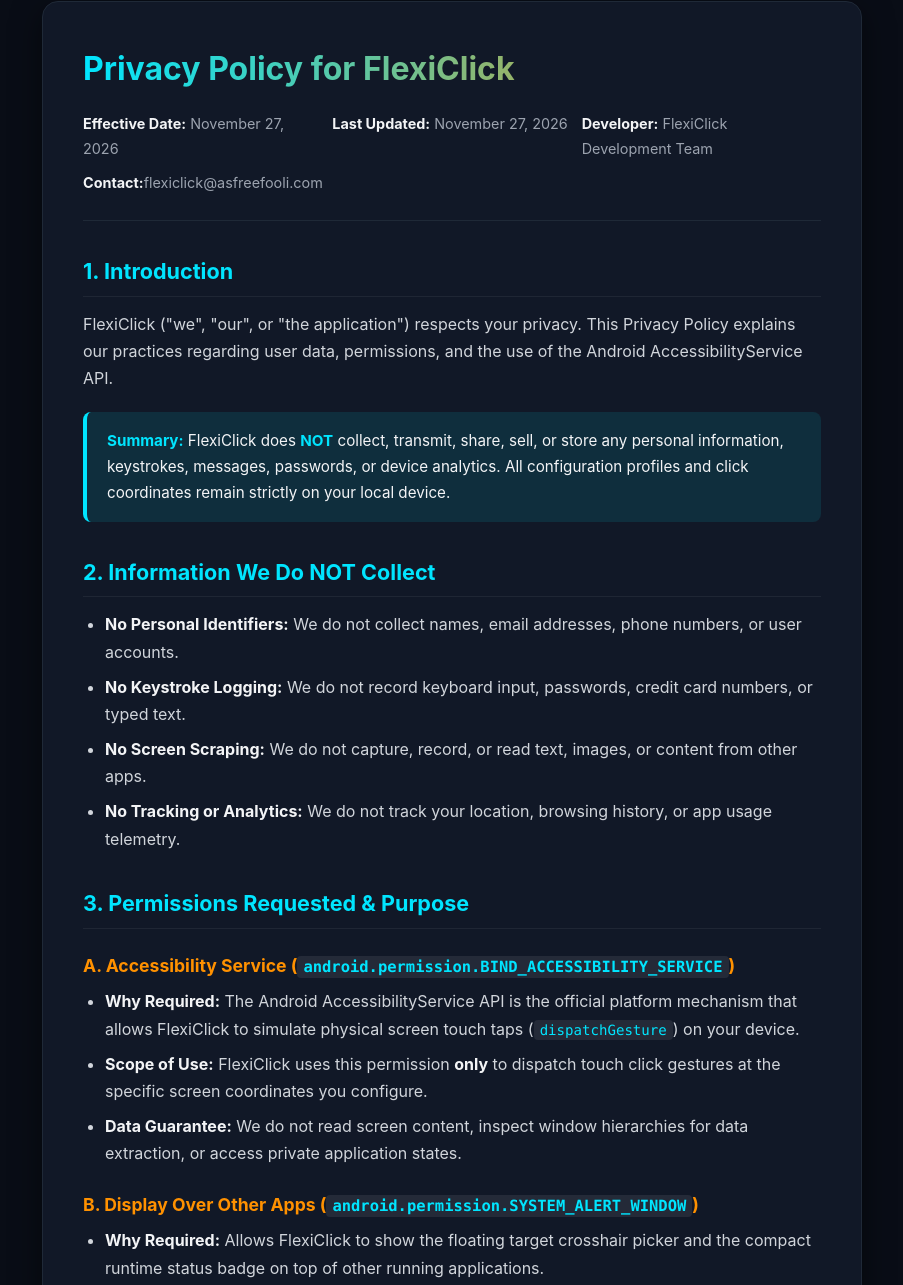
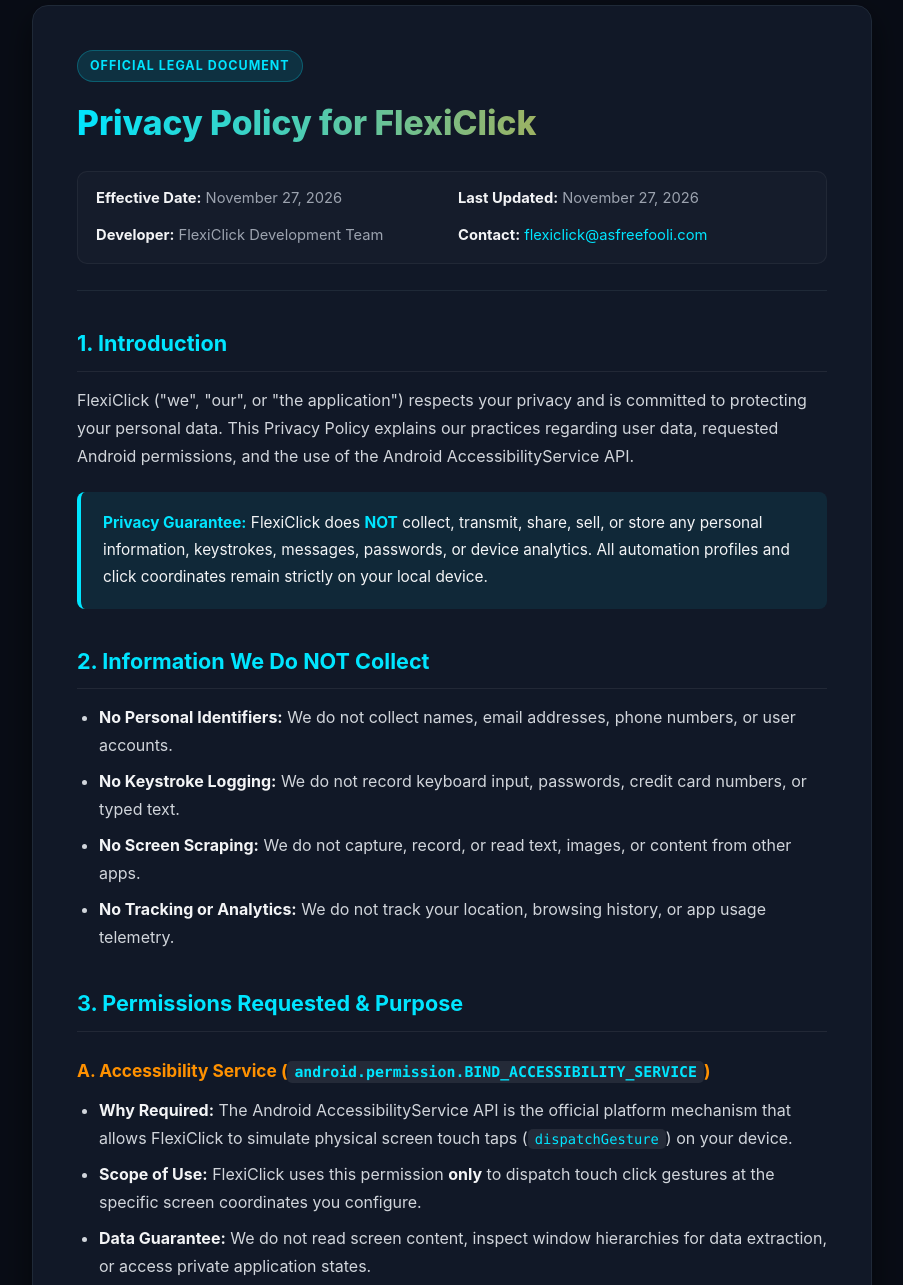
Before and after one commit to asad-028/privacy_policy, a plain HTML site: page index.html in a window 1280 px wide. Shown: the part 39-1324 px from the top of the page, without its empty margins (188-1091 px from the left). Drawn offline with Linux system fonts and the light colour scheme.

Commit message:
Refine styles and update Privacy Policy text
Updated various styles and improved text clarity in the Privacy Policy.

```diff
--- a/index.html
+++ b/index.html
@@ -13,7 +13,7 @@
             --text-muted: #9ca3af;
             --accent-cyan: #00e5ff;
             --accent-orange: #ff9100;
-            --badge-bg: rgba(0, 229, 255, 0.1);
+            --badge-bg: rgba(0, 229, 255, 0.08);
         }
 
         * {
@@ -26,53 +26,81 @@
             font-family: -apple-system, BlinkMacSystemFont, "Segoe UI", Roboto, Helvetica, Arial, sans-serif;
             background-color: var(--bg-dark);
             color: var(--text-main);
-            line-height: 1.7;
+            line-height: 1.75;
             padding: 20px;
         }
 
         .container {
-            max-width: 820px;
-            margin: 20px auto;
+            max-width: 840px;
+            margin: 24px auto;
             background-color: var(--card-bg);
             border: 1px solid var(--border-color);
             border-radius: 16px;
-            padding: 40px;
-            box-shadow: 0 10px 30px rgba(0, 0, 0, 0.5);
+            padding: 44px;
+            box-shadow: 0 12px 35px rgba(0, 0, 0, 0.55);
         }
 
         header {
             border-bottom: 1px solid var(--border-color);
-            padding-bottom: 24px;
-            margin-bottom: 30px;
+            padding-bottom: 26px;
+            margin-bottom: 32px;
+        }
+
+        .brand-badge {
+            display: inline-block;
+            font-size: 0.78rem;
+            font-weight: 700;
+            letter-spacing: 1px;
+            text-transform: uppercase;
+            color: var(--accent-cyan);
+            background: rgba(0, 229, 255, 0.12);
+            border: 1px solid rgba(0, 229, 255, 0.25);
+            padding: 4px 12px;
+            border-radius: 999px;
+            margin-bottom: 12px;
         }
 
         h1 {
-            font-size: 2rem;
+            font-size: 2.1rem;
+            font-weight: 800;
             background: linear-gradient(90deg, var(--accent-cyan), var(--accent-orange));
             -webkit-background-clip: text;
             -webkit-text-fill-color: transparent;
-            margin-bottom: 16px;
+            margin-bottom: 18px;
         }
 
         .meta-grid {
             display: grid;
-            grid-template-columns: repeat(auto-fit, minmax(220px, 1fr));
-            gap: 10px;
-            font-size: 0.9rem;
+            grid-template-columns: repeat(auto-fit, minmax(240px, 1fr));
+            gap: 12px;
+            font-size: 0.92rem;
             color: var(--text-muted);
+            background: rgba(255, 255, 255, 0.02);
+            padding: 14px 18px;
+            border-radius: 10px;
+            border: 1px solid rgba(255, 255, 255, 0.05);
         }
 
         .meta-grid strong {
             color: var(--text-main);
         }
 
+        .meta-grid a {
+            color: var(--accent-cyan);
+            text-decoration: none;
+        }
+
+        .meta-grid a:hover {
+            text-decoration: underline;
+        }
+
         .summary-box {
             background-color: var(--badge-bg);
             border-left: 4px solid var(--accent-cyan);
-            padding: 16px 20px;
+            padding: 18px 22px;
             border-radius: 8px;
-            margin: 20px 0 30px 0;
-            font-size: 0.95rem;
+            margin: 22px 0 32px 0;
+            font-size: 0.96rem;
         }
 
         .summary-box strong {
@@ -82,17 +110,17 @@
         h2 {
             font-size: 1.35rem;
             color: var(--accent-cyan);
-            margin-top: 32px;
+            margin-top: 34px;
             margin-bottom: 14px;
-            padding-bottom: 6px;
-            border-bottom: 1px solid rgba(255, 255, 255, 0.06);
+            padding-bottom: 8px;
+            border-bottom: 1px solid rgba(255, 255, 255, 0.07);
         }
 
         h3 {
-            font-size: 1.1rem;
+            font-size: 1.08rem;
             color: var(--accent-orange);
-            margin-top: 22px;
-            margin-bottom: 8px;
+            margin-top: 24px;
+            margin-bottom: 10px;
         }
 
         p {
@@ -117,24 +145,28 @@
         code {
             background-color: rgba(255, 255, 255, 0.08);
             color: var(--accent-cyan);
-            padding: 2px 6px;
-            border-radius: 4px;
+            padding: 2px 7px;
+            border-radius: 5px;
             font-family: "SFMono-Regular", Consolas, "Liberation Mono", Menlo, monospace;
-            font-size: 0.88em;
+            font-size: 0.86em;
         }
 
         .contact-card {
-            background-color: rgba(255, 145, 0, 0.08);
-            border: 1px solid rgba(255, 145, 0, 0.3);
-            border-radius: 10px;
-            padding: 20px;
-            margin-top: 15px;
+            background-color: rgba(255, 145, 0, 0.07);
+            border: 1px solid rgba(255, 145, 0, 0.28);
+            border-radius: 12px;
+            padding: 20px 24px;
+            margin-top: 16px;
+            display: flex;
+            flex-direction: column;
+            gap: 6px;
         }
 
         .contact-card a {
             color: var(--accent-orange);
             text-decoration: none;
             font-weight: 600;
+            font-size: 1.02rem;
         }
 
         .contact-card a:hover {
@@ -143,11 +175,20 @@
 
         footer {
             text-align: center;
-            margin-top: 40px;
-            padding-top: 20px;
+            margin-top: 44px;
+            padding-top: 22px;
             border-top: 1px solid var(--border-color);
-            font-size: 0.85rem;
+            font-size: 0.86rem;
             color: var(--text-muted);
+        }
+
+        footer a {
+            color: var(--text-muted);
+            text-decoration: none;
+        }
+
+        footer a:hover {
+            color: var(--accent-cyan);
         }
 
         @media (max-width: 600px) {
@@ -155,7 +196,7 @@
                 padding: 24px 18px;
             }
             h1 {
-                font-size: 1.6rem;
+                font-size: 1.65rem;
             }
         }
     </style>
@@ -164,20 +205,21 @@
 
     <div class="container">
         <header>
+            <div class="brand-badge">Official Legal Document</div>
             <h1>Privacy Policy for FlexiClick</h1>
             <div class="meta-grid">
                 <div><strong>Effective Date:</strong> November 27, 2026</div>
                 <div><strong>Last Updated:</strong> November 27, 2026</div>
                 <div><strong>Developer:</strong> FlexiClick Development Team</div>
-                <div><strong>Contact:</strong>flexiclick@asfreefooli.com</div>
+                <div><strong>Contact:</strong> <a href="mailto:flexiclick@asfreefooli.com">flexiclick@asfreefooli.com</a></div>
             </div>
         </header>
 
         <section>
             <h2>1. Introduction</h2>
-            <p>FlexiClick ("we", "our", or "the application") respects your privacy. This Privacy Policy explains our practices regarding user data, permissions, and the use of the Android AccessibilityService API.</p>
+            <p>FlexiClick ("we", "our", or "the application") respects your privacy and is committed to protecting your personal data. This Privacy Policy explains our practices regarding user data, requested Android permissions, and the use of the Android AccessibilityService API.</p>
             <div class="summary-box">
-                <strong>Summary:</strong> FlexiClick does <strong>NOT</strong> collect, transmit, share, sell, or store any personal information, keystrokes, messages, passwords, or device analytics. All configuration profiles and click coordinates remain strictly on your local device.
+                <strong>Privacy Guarantee:</strong> FlexiClick does <strong>NOT</strong> collect, transmit, share, sell, or store any personal information, keystrokes, messages, passwords, or device analytics. All automation profiles and click coordinates remain strictly on your local device.
             </div>
         </section>
 
@@ -208,18 +250,18 @@
 
             <h3>C. Foreground Service (<code>android.permission.FOREGROUND_SERVICE</code> &amp; <code>FOREGROUND_SERVICE_SPECIAL_USE</code>)</h3>
             <ul>
-                <li><strong>Why Required:</strong> Ensures Android does not kill the automation timer loop when you minimize FlexiClick to run another application. A persistent notification is displayed whenever the foreground service is active.</li>
+                <li><strong>Why Required:</strong> Ensures Android does not terminate the automation timer loop when you minimize FlexiClick to run another application. A persistent notification is displayed whenever the foreground service is active.</li>
             </ul>
 
             <h3>D. Query All Packages (<code>android.permission.QUERY_ALL_PACKAGES</code>)</h3>
             <ul>
-                <li><strong>Why Required:</strong> Allows the in-app "Target Application" dialog to list installed applications so you can conveniently pick which application you wish to link to your automation profile.</li>
+                <li><strong>Why Required:</strong> Allows the in-app "Target Application" dialog to list installed applications so you can conveniently select which application you wish to link to your automation profile.</li>
             </ul>
         </section>
 
         <section>
             <h2>4. Local Data Storage</h2>
-            <p>FlexiClick stores your automation settings (tap coordinates, delay seconds, and theme preferences) locally on your device using Android <code>SharedPreferences</code>. This data never leaves your device and is wiped automatically if you uninstall the application or clear app data in Android settings.</p>
+            <p>FlexiClick stores your automation settings (tap coordinates, delay intervals, and theme preferences) locally on your device using Android <code>SharedPreferences</code>. This data never leaves your device and is permanently deleted if you uninstall the application or clear app data in Android settings.</p>
         </section>
 
         <section>
@@ -234,19 +276,20 @@
 
         <section>
             <h2>7. Changes to This Privacy Policy</h2>
-            <p>We may update this Privacy Policy from time to time. Any changes will be posted within the application and on our store listing page.</p>
+            <p>We may update this Privacy Policy from time to time. Any changes will be posted within the application and on our official Google Play Store listing page.</p>
         </section>
 
         <section>
             <h2>8. Contact Us</h2>
-            <p>If you have questions or concerns regarding this Privacy Policy, please contact:</p>
+            <p>If you have any questions, feedback, or concerns regarding this Privacy Policy or our data practices, please reach out to us directly:</p>
             <div class="contact-card">
-                <strong>Email:</strong> <a href="mailto:flexiclick@asfreefooli.com">flexiclick@asfreefooli.com</a>
+                <div><strong>Developer:</strong> FlexiClick Development Team</div>
+                <div><strong>Support Email:</strong> <a href="mailto:flexiclick@asfreefooli.com">flexiclick@asfreefooli.com</a></div>
             </div>
         </section>
 
         <footer>
-            &copy; 2026 FlexiClick Development Team. All rights reserved.
+            &copy; 2026 FlexiClick Development Team. All rights reserved. &bull; <a href="mailto:flexiclick@asfreefooli.com">flexiclick@asfreefooli.com</a>
         </footer>
     </div>
 
```
